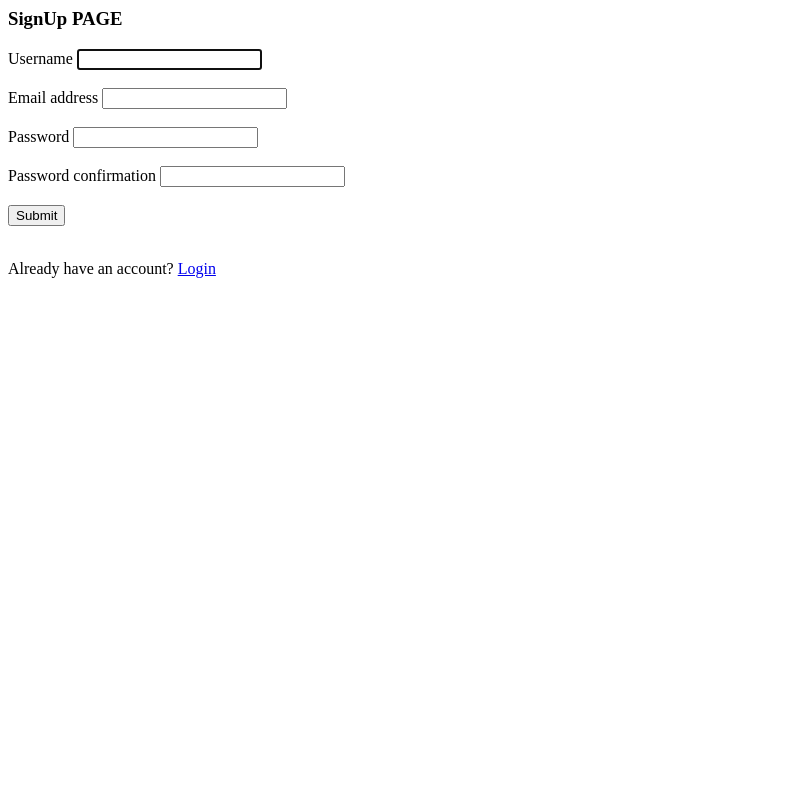
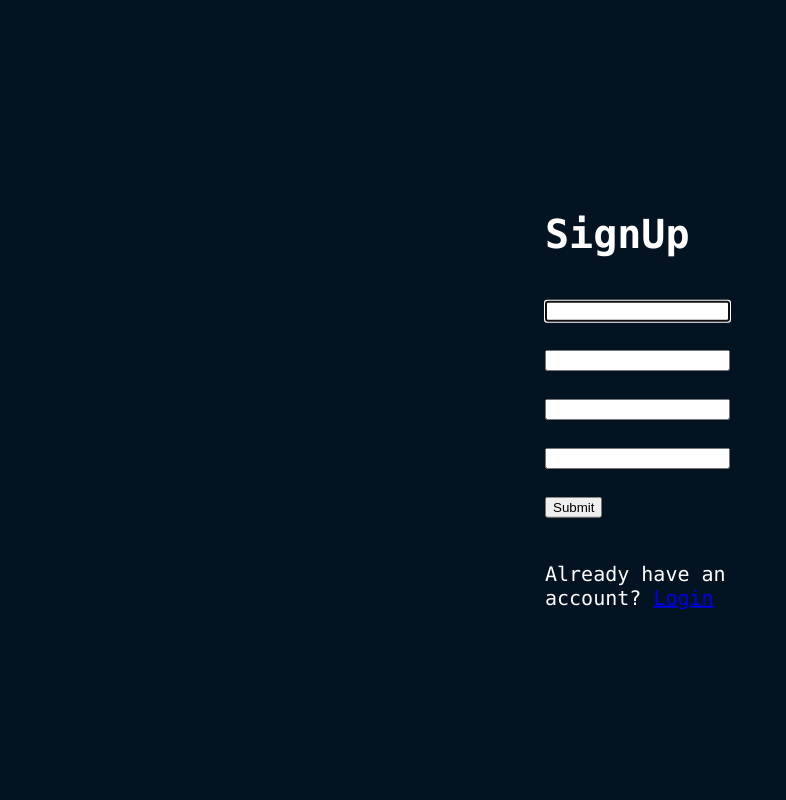
Before and after one commit to Ananya-Jha-code/Hepo-Hepo, a Django app: page /signup/ in a window 1280 px wide. Shown: the whole page, without its empty margins (0-786 px from the left). Run offline with Django 3.2, Linux system fonts and the light colour scheme.

Commit message:
signup frontend

```diff
--- /dev/null
+++ b/hepo/static/css/signup.css
@@ -0,0 +1,110 @@
+body
+{
+    margin: 0;
+    padding: 0;
+    display: flex;
+    justify-content: center;
+    align-items: center;
+    min-height: 100vh;
+    background: #031321;
+    font-family: consolas;
+}
+
+.signup
+{
+    float: left;
+    font-size: 20px;
+    color: white;
+    margin-bottom: auto;
+    padding: 10px;
+    position: center;
+    overflow: hidden;
+}
+
+.signup h1
+{
+    float: left;
+    font-size: 40px;
+    position: relative;
+    padding: 13px 0;
+
+}
+
+.signup h1::after
+{
+    content: '';
+    height: 5px;
+    width: 0;
+    background : #e58ab2;
+    position: absolute;
+    left: 0;
+    bottom: -10px;
+    transition: 0.5s;
+}
+
+.signup h1:hover::after
+{
+    width: 100%;
+}
+
+.username
+{
+    width: 210px;
+    position: absolute;
+    top: 50%;
+    left: 50%;
+    transform: translate(-50%,-50%);
+    color: white;
+    float: left;
+    font-size: 24px;
+    margin-bottom: 0;
+    padding: 0;
+
+}
+
+
+.email
+{
+    width: 100%;
+    padding: 10px 0;
+    position: centre;
+    top: 50%;
+    left: 50%;
+    transform: translate(-50%,-50%);
+    color: white;
+    margin: 50px auto;
+}
+.pass
+{
+    width: 100%;
+    position: center;
+    padding 10px 0;
+    top: 50%;
+    left: 50%;
+    transform: translate(-50%,-50%);
+    color: white;
+    margin: 50px auto;
+}
+.pass-conf
+{
+    width: 100%;
+    position: center;
+    padding: 10ppx 0;
+    top: 50%;
+    left: 50%;
+    transform: translate(-50%,-50%);
+    color: white;
+    margin: 50px auto;
+}
+
+.submit
+{
+    width: 100%;
+    position: absolute;
+    padding: 10px 0;
+    top: 50%;
+    left: 50%;
+    transform: translateX(-50%,-50%);
+    color: white;
+    margin: 50px auto;
+}
--- a/hepo/templates/signup.html
+++ b/hepo/templates/signup.html
@@ -1,27 +1,42 @@
-<h3> SignUp PAGE </h3>
+<!DOCTYPE html>
+{% load static %}
+<html>
+<head>
+    <title>SignUp</title>
+    <link rel="stylesheet" type="text/css" href="{% static '/css/signup.css' %}">
+</head>
 
+<body>
 
     <form method="POST" action="">
+        <div class="username">
+            <div class="signup">
+                <h1>SignUp</h1>
+
             {% csrf_token %}
-    {{form.username.label}}
             {{form.username}}
             <br/>
             <br/>
-    {{form.email.label}}
+
             {{form.email}}
             <br/>
             <br/>
-    {{form.password1.label}}
             {{form.password1}}
             <br/>
             <br/>
-    {{form.password2.label}}
             {{form.password2}}
             <br/>
             <br/>
+            <div class="button">
                 <input type="submit" name="Create User">
                 <br/>
                 <br/>
+            </div>
             {{ form.errors }}
             <p>Already have an account? <a href="/login">Login</a> </p>
+            </div>
+        </div>
     </form>
+
+</body>
+</html>
```
Lines whose indentation alone changed are shown as unchanged.
